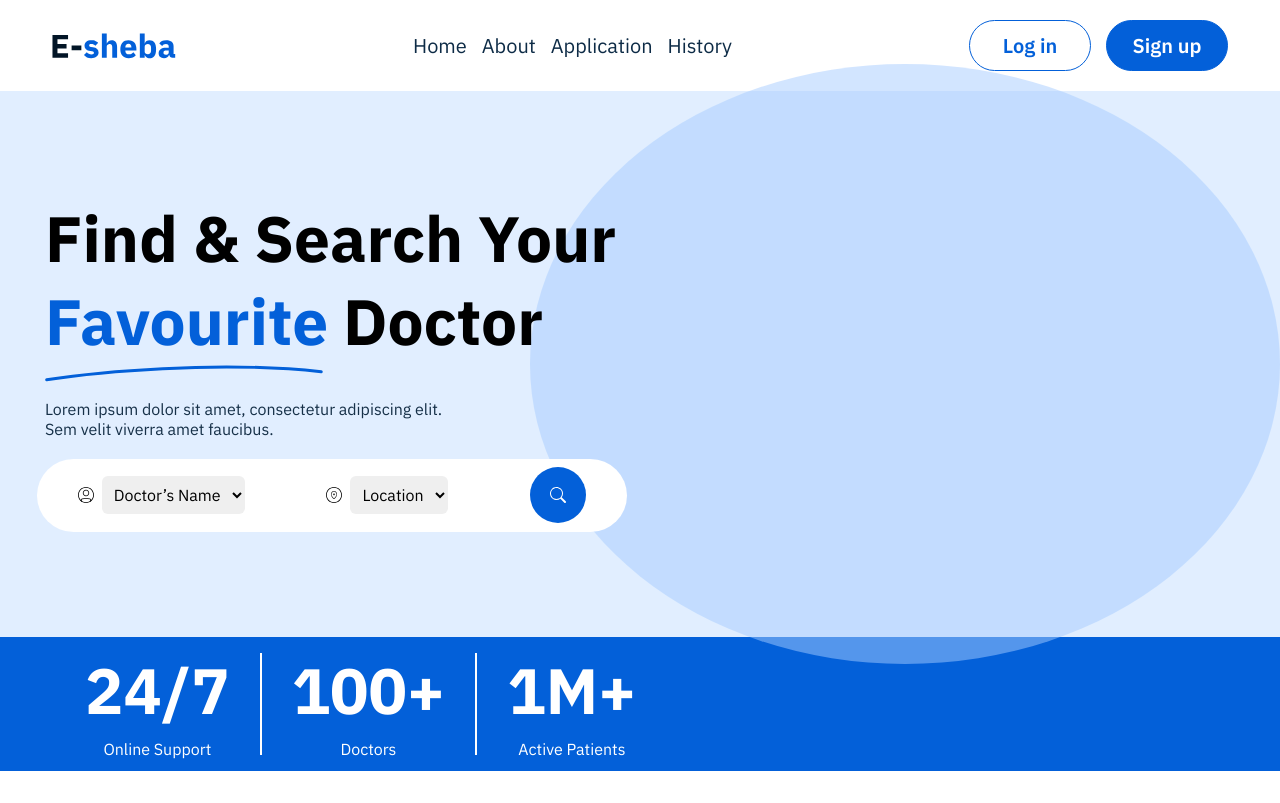
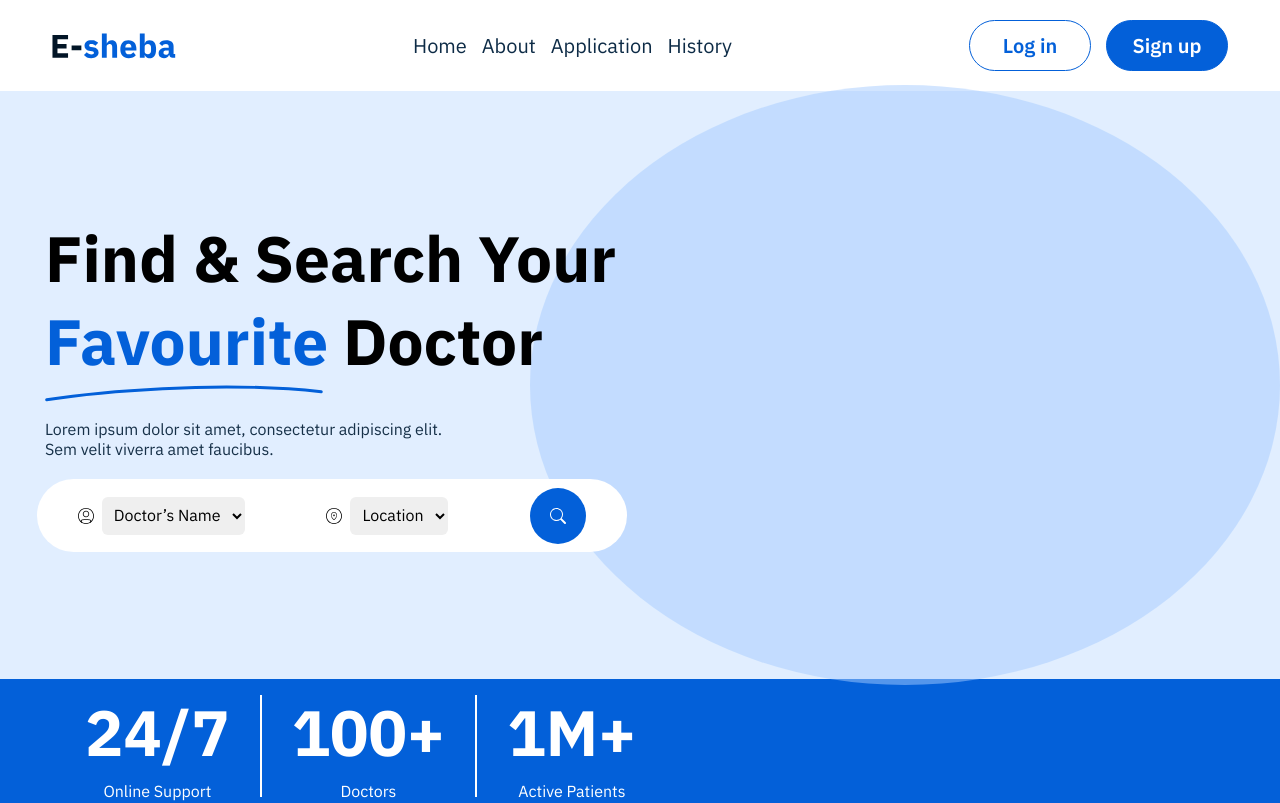
Before and after one commit to Ajinormotor/E-sheba-, a React (Vite) app: page / in a window 1280 px wide. Shown: the top 803 px of the page. Built offline with nearby package versions, Linux system fonts and the light colour scheme.

Commit message:
resolving bottomhero

```diff
--- a/src/component/Hero.jsx
+++ b/src/component/Hero.jsx
@@ -13,8 +13,9 @@ const Hero = () => {
 
 
   return (
-<section className="flex flex-col flex-grow bg-lightBlue-0 w-full max-w-[1300px] h-[85vh]">
-  <div className="flex-grow flex flex-col justify-center items-center p-[5px]">
+<section className="flex flex-col flex-grow bg-lightBlue-0 w-full max-w-[1300px] min-h-screen md:h-[85vh] relative">
+  <div className="flex-grow flex flex-col justify-center items-center p-[5px] ">
+
     <div className="flex flex-col gap-[20px] w-full items-start md:px-[2rem] z-10">
       {/* First Div */}
       <div className="w-full gap-[35px] px-[0.5rem]">
@@ -108,7 +109,7 @@ const Hero = () => {
   </div>
 
   {/* BottomHero aligned at the bottom */}
-  <div className="self-end w-full">
+  <div className="self-end w-full mb-[4.9rem]">
     <BottomHero />
   </div>
 </section>
```
